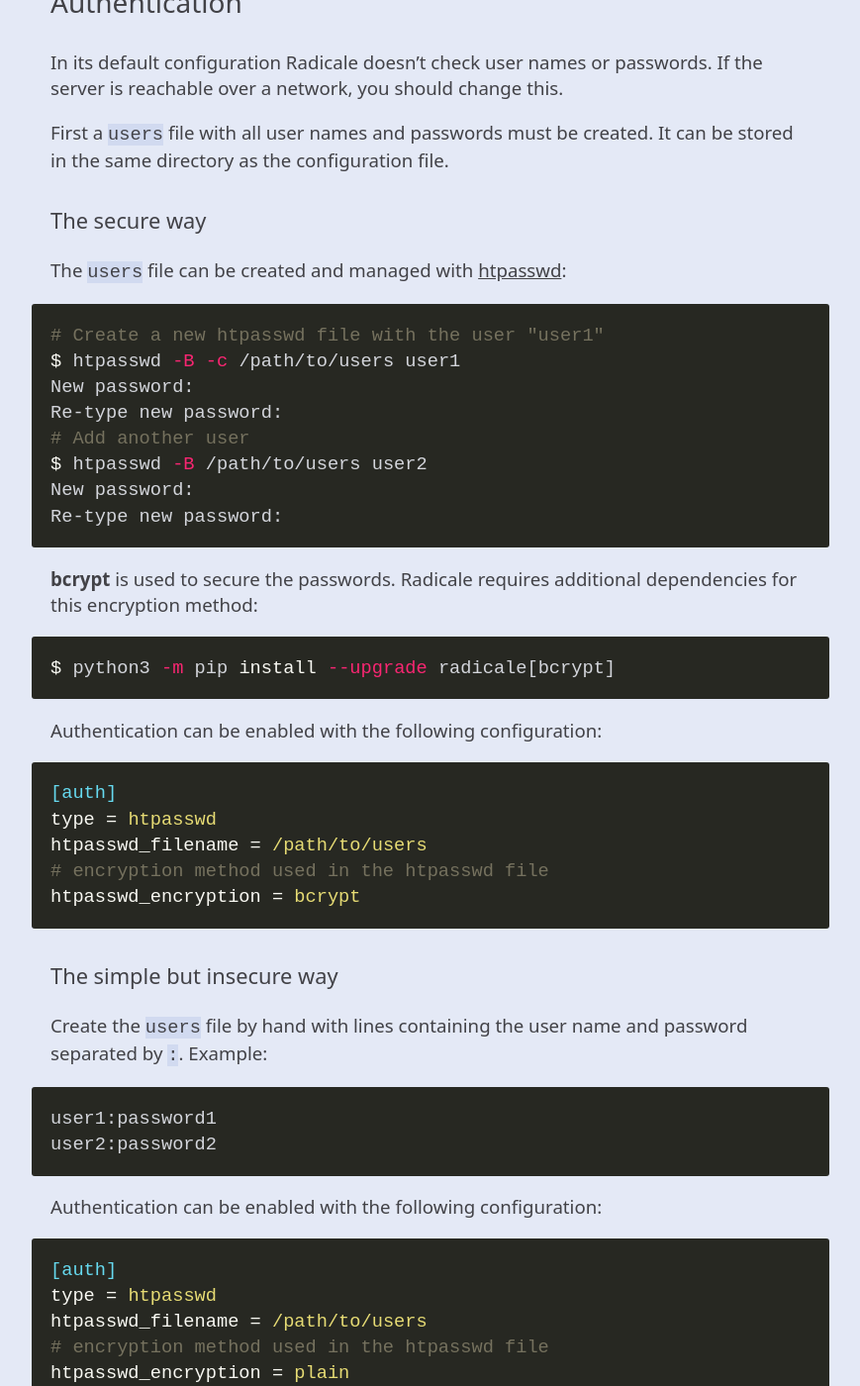
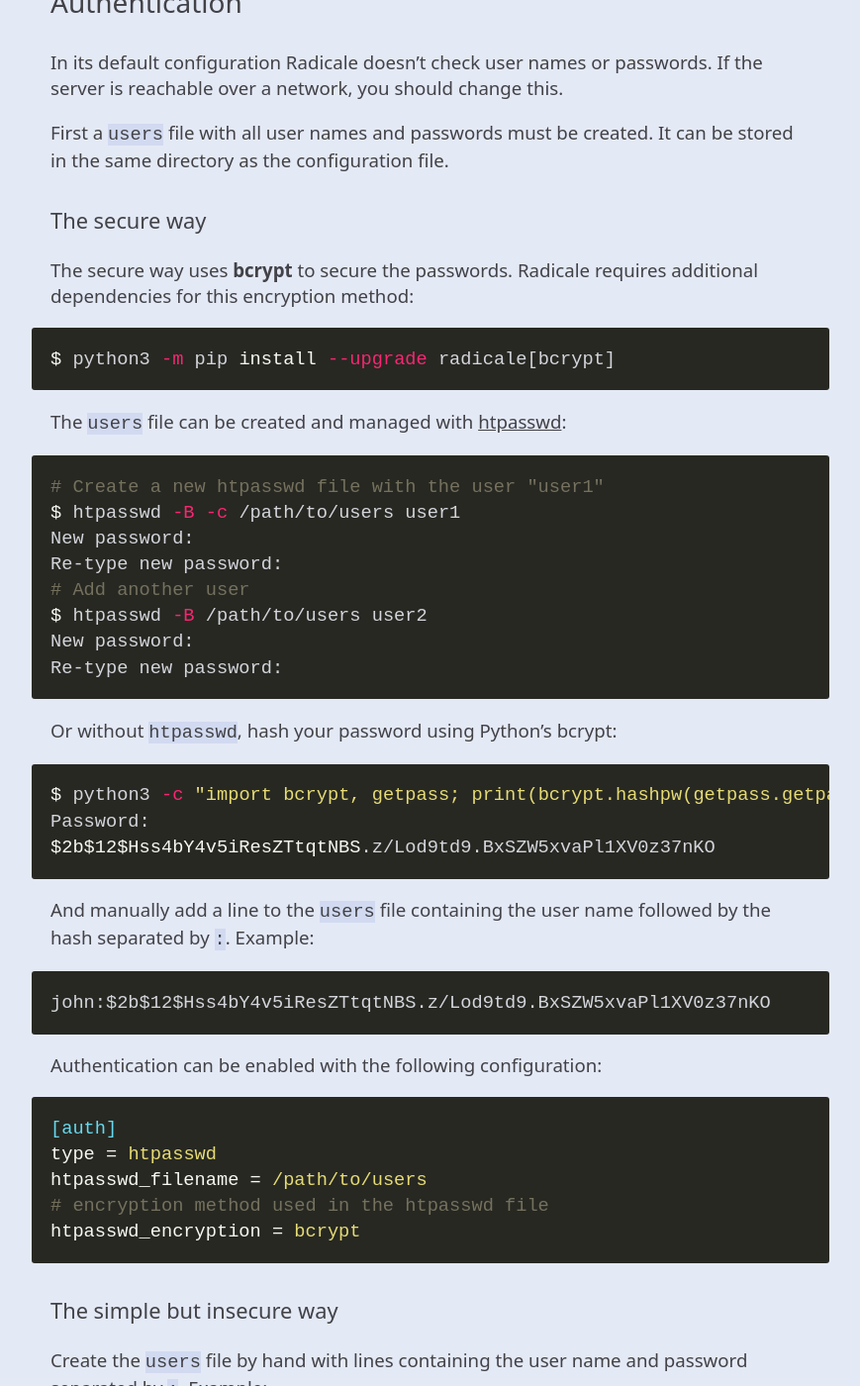
Before and after one commit to Kozea/Radicale, a Jekyll site: the page built from setup.md, in a window 1280 px wide and 1400 px high, scrolled down 716 px. Shown: the whole window at 99% size, without its empty margins (205-1074 px from the left). Built offline with Jekyll 4.4.1, drawn with Linux system fonts in a browser that asks for light colours.

Commit message:
Provide a way to hash password without installing htpasswd.

````diff
--- a/setup.md
+++ b/setup.md
@@ -31,6 +31,12 @@
 
 ### The secure way
 
+The secure way uses **bcrypt** to secure the passwords.
+Radicale requires additional dependencies for this encryption method:
+```shell
+$ python3 -m pip install --upgrade radicale[bcrypt]
+```
+
 The `users` file can be created and managed with
 [htpasswd](https://httpd.apache.org/docs/current/programs/htpasswd.html):
 ```shell
@@ -43,10 +49,17 @@
 New password:
 Re-type new password:
 ```
-**bcrypt** is used to secure the passwords. Radicale requires additional
-dependencies for this encryption method:
+
+Or without `htpasswd`, hash your password using Python's bcrypt:
 ```shell
-$ python3 -m pip install --upgrade radicale[bcrypt]
+$ python3 -c "import bcrypt, getpass; print(bcrypt.hashpw(getpass.getpass('Password: ').encode(), bcrypt.gensalt()).decode())"
+Password:
+$2b$12$Hss4bY4v5iResZTtqtNBS.z/Lod9td9.BxSZW5xvaPl1XV0z37nKO
+```
+And manually add a line to the `users` file containing the user name
+followed by the hash separated by `:`. Example:
+```
+john:$2b$12$Hss4bY4v5iResZTtqtNBS.z/Lod9td9.BxSZW5xvaPl1XV0z37nKO
 ```
 
 Authentication can be enabled with the following configuration:
````
